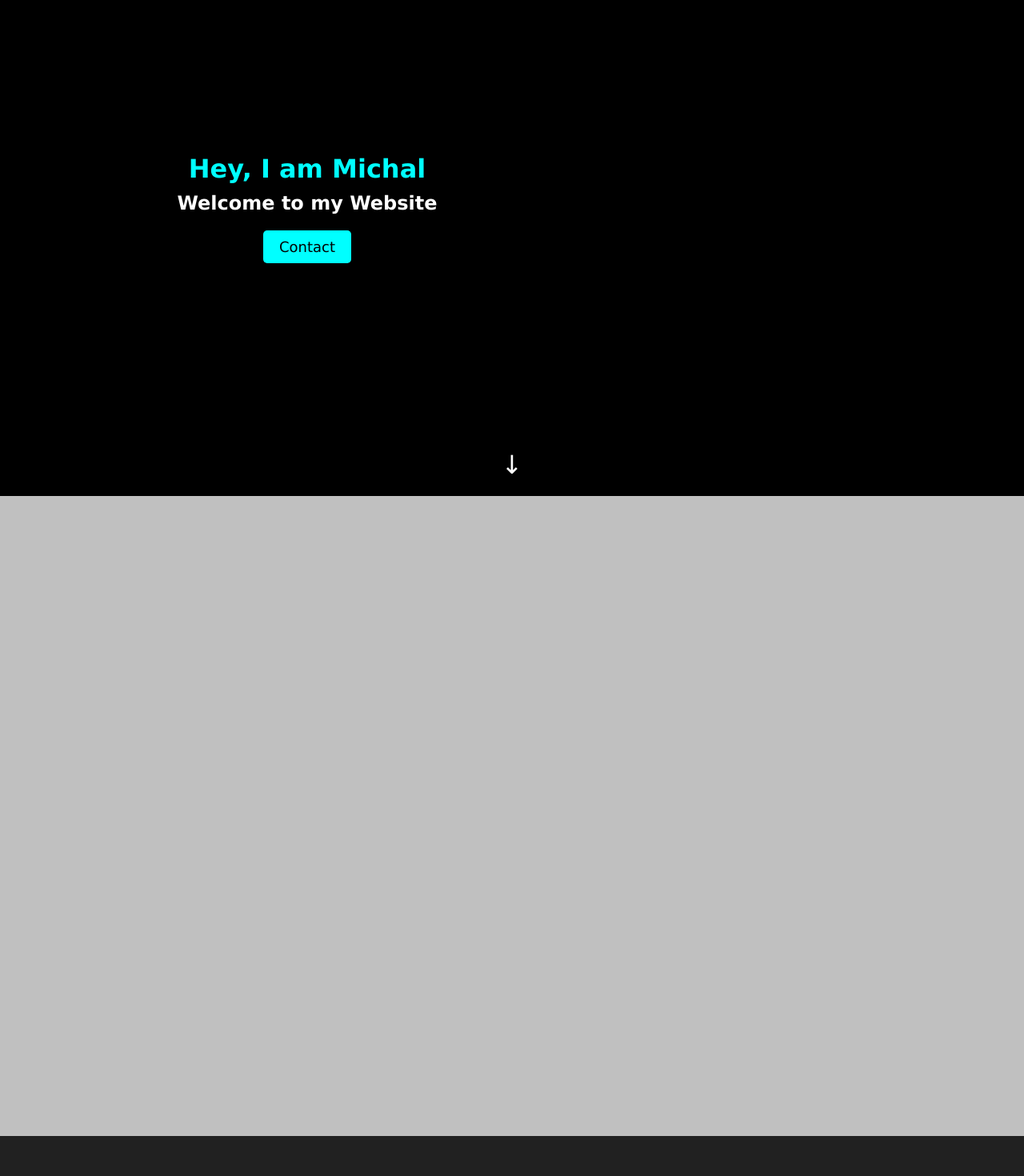
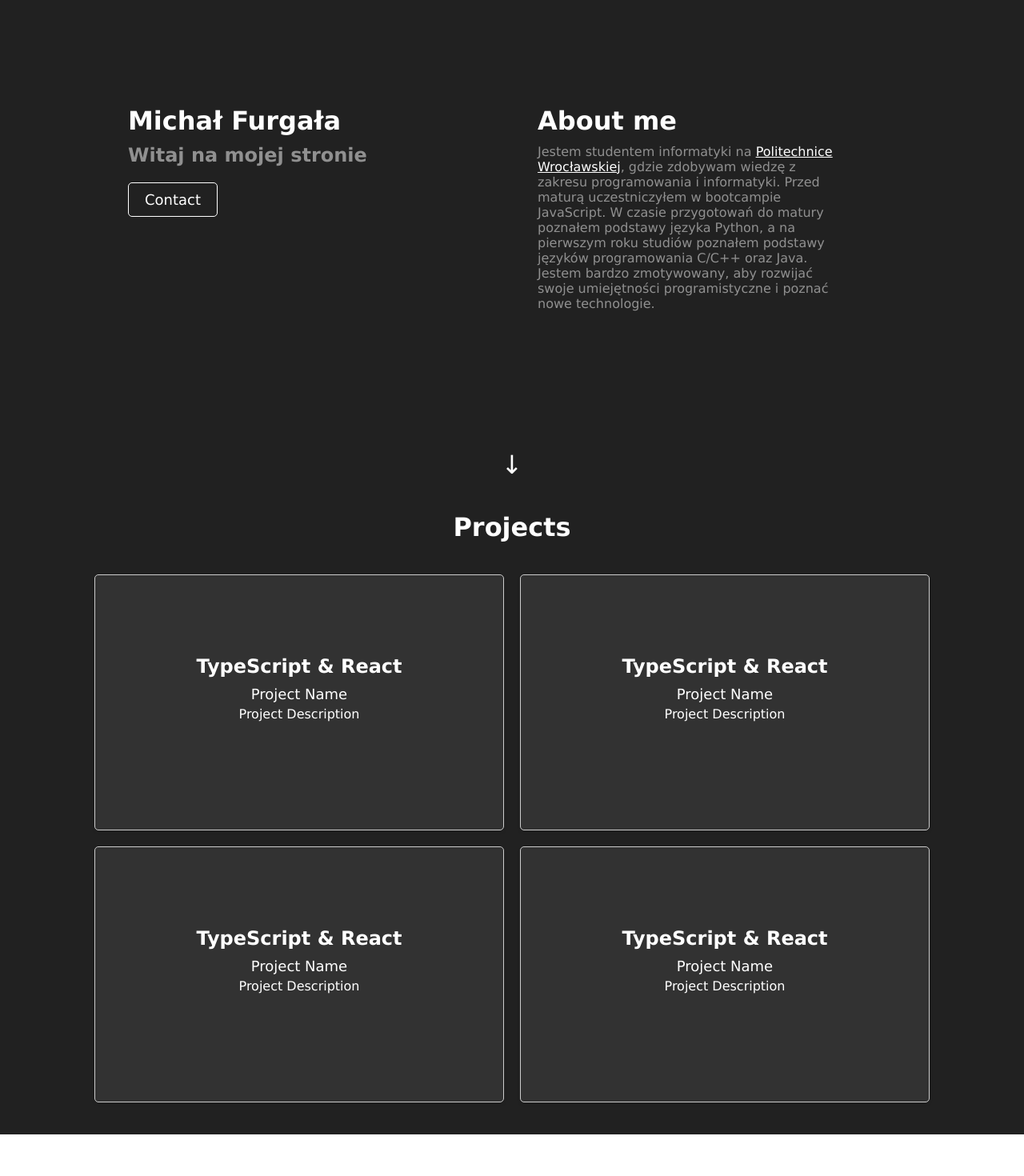
Before and after one commit to 00200200/portfolio, a React (Create React App) app: page / in a window 1280 px wide. Shown: the part 180-1650 px from the top of the page at 80% size. After the commit the page ends 1598 px from the top, so only its background shows below. Built offline with nearby package versions, Linux system fonts and the light colour scheme.

Commit message:
Add Colors and Projects Section

```diff
--- a/src/components/MainPage/MainPage.css
+++ b/src/components/MainPage/MainPage.css
@@ -1,5 +1,9 @@
 .main-page {
+	box-sizing: border-box;
+	margin: 0;
+	padding: 0;
 	min-height: 90vh;
+	max-width: 100vw;
 	display: flex;
 	flex-direction: column;
 	justify-content: center;
@@ -9,35 +13,57 @@
 }
 
 .content {
-	width: 100vw;
+	width: 100%;
 	text-align: center;
 	display: flex;
-	justify-content: space-between;
+	justify-content: center;
 }
 .leftContent {
-	width: 60vw;
+	margin-left: 5vw;
+	width: 40vw;
 	color: var(--main-text-color);
+	text-align: left;
+}
+.rightContent {
+	width: 40vw;
+	text-align: left;
+}
+.rightTextContent {
+	width: 30vw;
 }
 
 h1 {
-	color: var(--tertiary-color);
+	color: var(--main-text-color);
 	font-size: 32px;
 	margin-bottom: 10px;
 }
 
 h2 {
+	color: var(--quaternary-color);
 	font-size: 24px;
 	margin-bottom: 20px;
+}
+p {
+	color: var(--quaternary-color);
+}
+a {
+	color: var(--main-text-color);
+	text-decoration: underline;
 }
 
 .contact-button {
 	padding: 10px 20px;
 	font-size: 18px;
 	border-radius: 5px;
-	background-color: var(--tertiary-color);
-	color: black;
-	border: none;
+	background-color: var(--primary-color);
+	border: 1px solid var(--main-text-color);
+
+	color: white;
 	cursor: pointer;
+}
+.contact-button:hover {
+	background-color: var(--quaternary-color);
+	transition: 1s ease-in-out;
 }
 
 .scroll-down-arrow {
--- a/src/components/MainPage/MainPage.tsx
+++ b/src/components/MainPage/MainPage.tsx
@@ -8,13 +8,22 @@ const MainPage: React.FC = () => {
 		<div className='main-page'>
 			<div className='content'>
 				<div className='leftContent'>
-					<h1>Hey, I am Michal</h1>
-					<h2>Welcome to my Website</h2>
+					<h1>Michał Furgała</h1>
+					<h2>Witaj na mojej stronie</h2>
 					<button className='contact-button' onClick={handleContactClick}>
 						Contact
 					</button>
 				</div>
-				<div className='rightContent'></div>
+				<div className='rightContent'>
+					<h1>About me</h1>
+					<div className='rightTextContent'><p>
+						Jestem studentem informatyki na <a>Politechnice Wrocławskiej</a>, gdzie zdobywam wiedzę z zakresu
+						programowania i informatyki. Przed maturą uczestniczyłem w bootcampie JavaScript. W czasie przygotowań do
+						matury poznałem podstawy języka Python, a na pierwszym roku studiów poznałem podstawy języków programowania
+						C/C++ oraz Java. Jestem bardzo zmotywowany, aby rozwijać swoje umiejętności programistyczne i poznać nowe
+						technologie.
+					</p></div>
+				</div>
 			</div>
 			<div className='scroll-down-arrow' onClick={handleArrowClick}>
 				<span className='arrow'>&#8595;</span>
--- a/src/components/NavBar/HamburgerMenu.css
+++ b/src/components/NavBar/HamburgerMenu.css
@@ -54,7 +54,7 @@
 }
 
 .menu-items li:hover {
-	color: var(--tertiary-color);
+	color: var(--quaternary-color);
 	transition: 0.7s ease-in-out;
 }
 
--- /dev/null
+++ b/src/components/Projects/Project.css
@@ -0,0 +1,35 @@
+@import url('../styles.css');
+
+.project {
+	width: 40vw;
+	height: 40vh;
+	margin: 20px auto;
+	padding: 20px;
+	text-align: center;
+	background-color: var(--secondary-color);
+	border: 1px solid #ccc;
+	border-radius: 5px;
+	box-shadow: 0 2px 4px rgba(0, 0, 0, 0.1);
+}
+
+.project-title {
+	font-size: 24px;
+	padding-top: 10vh;
+	margin-bottom: 10px;
+	color: var(--main-text-color);
+}
+
+.project-name {
+	font-size: 18px;
+	margin-bottom: 5px;
+	color: var(--main-text-color);
+}
+
+.project-description {
+	font-size: 16px;
+	color: var(--main-text-color);
+}
+
+.project-links {
+	margin-top: 20px;
+}
--- /dev/null
+++ b/src/components/Projects/Project.tsx
@@ -0,0 +1,15 @@
+import React from 'react';
+import './Project.css';
+
+const Project: React.FC = () => {
+	return (
+		<div className='project'>
+			<h1 className='project-title'>TypeScript & React</h1>
+			<p className='project-name'>Project Name</p>
+			<p className='project-description'>Project Description</p>
+			<div className='project-links'></div>
+		</div>
+	);
+};
+
+export default Project;
--- /dev/null
+++ b/src/components/Projects/Projects.css
@@ -0,0 +1,21 @@
+@import url('../styles.css');
+.projects {
+	width: 100%;
+	padding: 20px;
+	background-color: var(--primary-color);
+}
+
+.projects-title {
+	font-size: 32px;
+	margin-bottom: 20px;
+	text-align: left;
+	color: var(--main-text-color);
+	text-align: center;
+}
+
+.projects-list {
+	display: flex;
+	flex-wrap: wrap;
+	justify-content: center;
+	gap: 20px;
+}
--- /dev/null
+++ b/src/components/Projects/Projects.tsx
@@ -0,0 +1,22 @@
+import React from 'react';
+import Project from './Project';
+import './Projects.css';
+const Projects: React.FC = () => {
+	return (
+		<div className='projects'>
+			<h1 className='projects-title'>Projects</h1>
+			<div className='projects-list'>
+				<div className='projects-left-content'>
+					<Project />
+					<Project />
+				</div>
+				<div className='projects-right-content'>
+					<Project />
+					<Project />
+				</div>
+			</div>
+		</div>
+	);
+};
+
+export default Projects;
--- a/src/components/styles.css
+++ b/src/components/styles.css
@@ -1,7 +1,6 @@
 :root {
-	--primary-color: #000000;
-	--secondary-color: #c0c0c0;
-	--tertiary-color: #00ffff;
-	--quaternary-color: #0d7377;
+	--primary-color: #212121;
+	--secondary-color: #323232;
+	--quaternary-color: #909090; /* Nowy kolor czwarty */
 	--main-text-color: #ffffff;
 }
--- a/src/index.tsx
+++ b/src/index.tsx
@@ -2,14 +2,14 @@ import React from 'react';
 import ReactDOM from 'react-dom';
 import HamburgerMenu from './components/NavBar/HamburgerMenu';
 import MainPage from './components/MainPage/MainPage';
+import Projects from './components/Projects/Projects';
 const App: React.FC = () => {
 	return (
 		<div id='root' style={{ background: '323232' }}>
 			<HamburgerMenu />
 			<MainPage></MainPage>
-			<div style={{ height: '100vh', margin: '0', background: '#C0C0C0' }}></div>
-			<div style={{ height: '100vh', margin: '0', background: '#212121' }}></div>
-			<div style={{ height: '100vh', margin: '0', background: '#C0C0C0' }}></div>
+
+			<Projects></Projects>
 		</div>
 	);
 };
```
